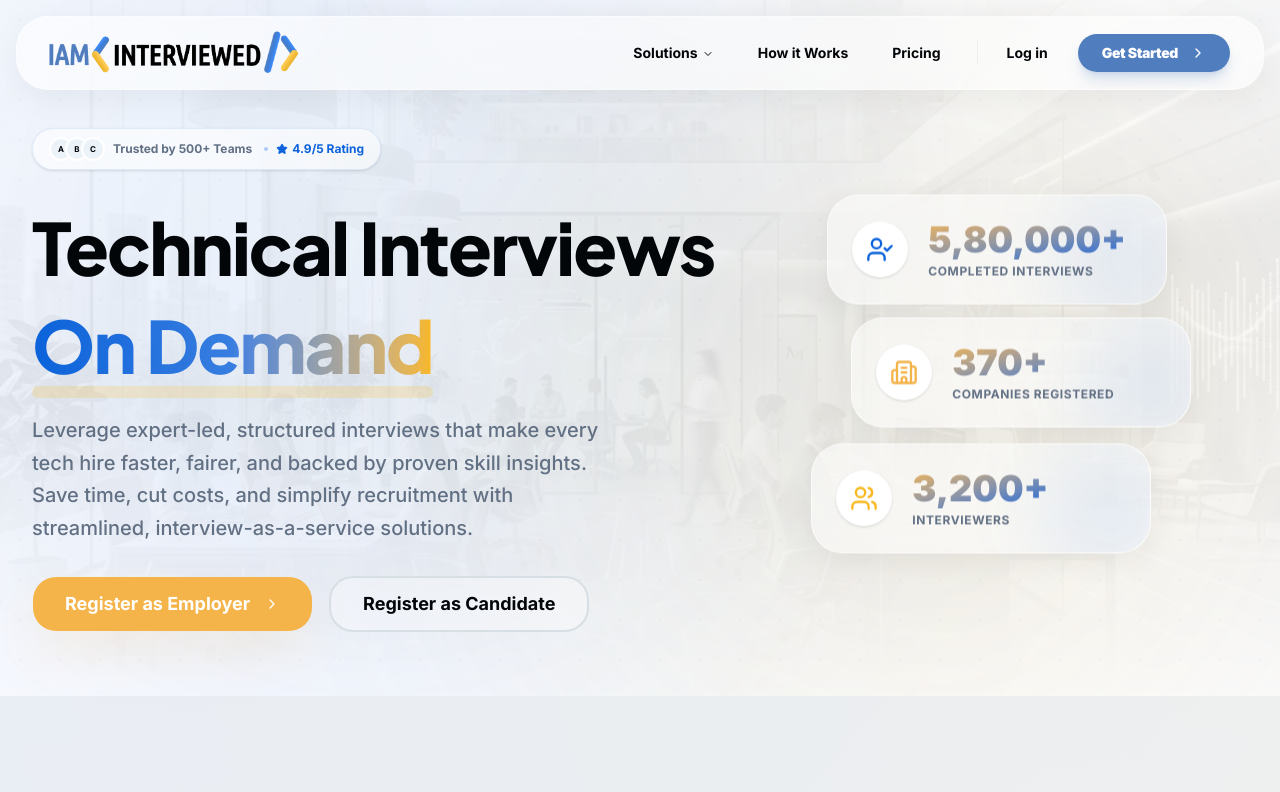
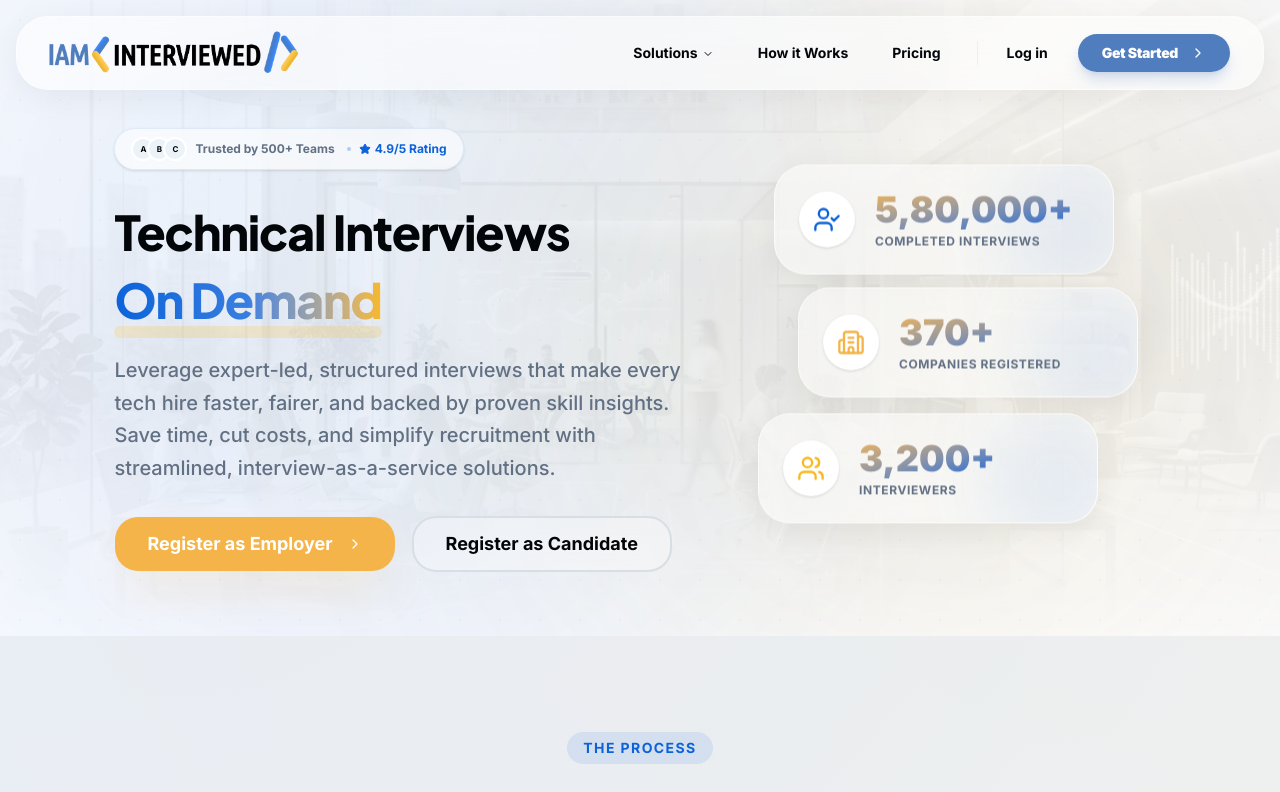
Before and after one commit to thejahangir/iami-redesigned, a React (Vite) app: page / in a window 1280 px wide. Shown: the top 792 px of the page. Built offline with nearby package versions, Linux system fonts and the light colour scheme.

Commit message:
hero text resized

```diff
--- a/src/components/HeroV2.tsx
+++ b/src/components/HeroV2.tsx
@@ -95,7 +95,7 @@ const HeroV2 = () => {
               initial={{ opacity: 0, y: 20 }}
               animate={{ opacity: 1, y: 0 }}
               transition={{ duration: 0.8, delay: 0.1 }}
-              className="text-5xl lg:text-7xl font-black tracking-tight font-heading leading-tight mb-6"
+              className="text-5xl lg:text-5xl font-black tracking-tight font-heading leading-tight mb-6"
             >
               <span className="whitespace-nowrap">Technical Interviews</span> <br />
               <span className="relative inline-block mt-2">
```
